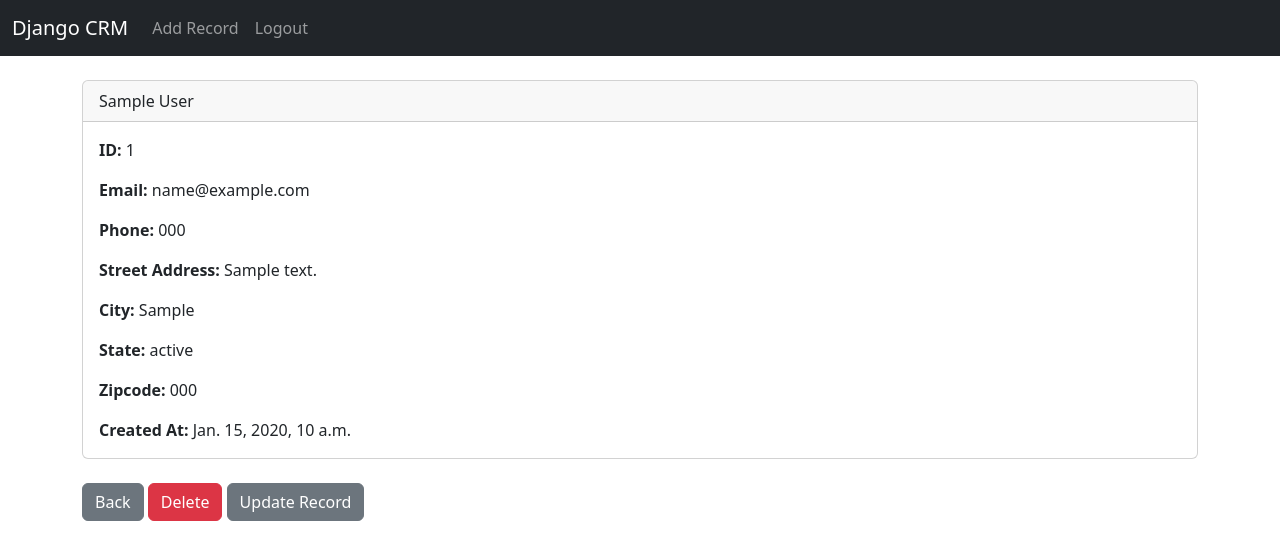
After one commit to sangyeonpak/django-crm, a Django app: page /record/1 in a window 1280 px wide. The commit adds this page. Shown: the top 560 px of the page. Run offline with Django 4.2, Linux system fonts and the light colour scheme; a user stored in the database is signed in; tables that the repository leaves empty hold one stand-in row (values such as "Sample post").

Commit message:
Add, delete, and update records complete.

```diff
--- a/dcrm/crm/templates/navbar.html
+++ b/dcrm/crm/templates/navbar.html
@@ -8,6 +8,10 @@
       <ul class="navbar-nav me-auto mb-2 mb-lg-0">
 
         {% if user.is_authenticated %}
+        <li class="nav-item">
+          <a class="nav-link" href="{% url 'add_record' %}">Add Record</a>
+        </li>
+
         <li class="nav-item">
           <a class="nav-link" href="{% url 'logout' %}">Logout</a>
         </li>
--- /dev/null
+++ b/dcrm/crm/templates/record.html
@@ -0,0 +1,24 @@
+{% extends 'base.html' %}
+{% block content %}
+
+<div class="card">
+  <div class="card-header">
+    {{ customer_record.first_name }} {{ customer_record.last_name }}
+  </div>
+  <div class="card-body">
+    <p class="card-text"><strong>ID: </strong>{{ customer_record.id }}</p>
+    <p class="card-text"><strong>Email: </strong>{{ customer_record.email }}</p>
+    <p class="card-text"><strong>Phone: </strong>{{ customer_record.phone }}</p>
+    <p class="card-text"><strong>Street Address: </strong>{{ customer_record.address }}</p>
+    <p class="card-text"><strong>City: </strong>{{ customer_record.city }}</p>
+    <p class="card-text"><strong>State: </strong>{{ customer_record.state }}</p>
+    <p class="card-text"><strong>Zipcode: </strong>{{ customer_record.zipcode }}</p>
+    <p class="card-text"><strong>Created At: </strong>{{ customer_record.created_at }}</p>
+  </div>
+</div>
+</br>
+<a href="{% url 'home' %}" class="btn btn-secondary">Back</a>
+<a href="{% url 'delete_record' customer_record.id %}" class="btn btn-danger">Delete</a>
+<a href="{% url 'update_record' customer_record.id %}" class="btn btn-secondary">Update Record</a>
+
+{% endblock %}
--- a/dcrm/crm/urls.py
+++ b/dcrm/crm/urls.py
@@ -5,5 +5,9 @@ urlpatterns = [
     path('', views.home, name='home'),
     # path('login/', views.login_user, name='login'),
     path('logout/', views.logout_user, name='logout'),
-    path('register/', views.register_user, name='register')
+    path('register/', views.register_user, name='register'),
+    path('record/<int:pk>', views.customer_record, name='record'),
+    path('delete_record/<int:pk>', views.delete_record, name='delete_record'),
+    path('update_record/<int:pk>', views.update_record, name='update_record'),
+    path('add_record/', views.add_record, name='add_record')
 ]
--- a/dcrm/crm/views.py
+++ b/dcrm/crm/views.py
@@ -1,7 +1,7 @@
 from django.shortcuts import render, redirect
 from django.contrib.auth import authenticate, login, logout
 from django.contrib import messages
-from .forms import SignUpForm
+from .forms import SignUpForm, AddRecordForm
 from .models import Record
 
 # Create your views here.
@@ -50,3 +50,48 @@ def register_user(request):
         return render(request, 'register.html', { 'form':form })
 
     return render(request, 'register.html', { 'form':form })
+
+def customer_record(request, pk):
+    if request.user.is_authenticated:
+        # Look up records
+        customer_record = Record.objects.get(id=pk)
+        return render(request, 'record.html', { 'customer_record':customer_record })
+    else:
+        messages.success(request, "You must be logged in to view this page.")
+        return redirect('home')
+
+def delete_record(request, pk):
+    if request.user.is_authenticated:
+        delete_it = Record.objects.get(id=pk)
+        delete_it.delete()
+        messages.success(request, "Record deleted successfully.")
+        return redirect('home')
+    else:
+        messages.success(request, "You must be logged in to delete records.")
+        return redirect('home')
+
+def add_record(request):
+    form = AddRecordForm(request.POST or None)
+    if request.user.is_authenticated:
+        if request.method == "POST":
+            if form.is_valid():
+                form.save()
+                messages.success(request, "Record added.")
+                return redirect('home')
+        return render(request, 'add_record.html', {'form': form})
+    else:
+        messages.success(request, "You must be logged in to add records.")
+        return redirect('home')
+
+def update_record(request, pk):
+    if request.user.is_authenticated:
+        current_record = Record.objects.get(id=pk)
+        form = AddRecordForm(request.POST or None, instance=current_record)
+        if form.is_valid():
+            form.save()
+            messages.success(request, "Record updated.")
+            return redirect('home')
+        return render(request, 'update_record.html', {'form': form})
+    else:
+        messages.success(request, "You must be logged in to update records.")
+        return redirect('home')
```
Also changed, not shown: dcrm/crm/forms.py (+15 -0 lines), dcrm/crm/templates/add_record.html (added, +17 -0 lines), dcrm/crm/templates/home.html (+5 -4 lines), dcrm/crm/templates/update_record.html (added, +15 -0 lines).
